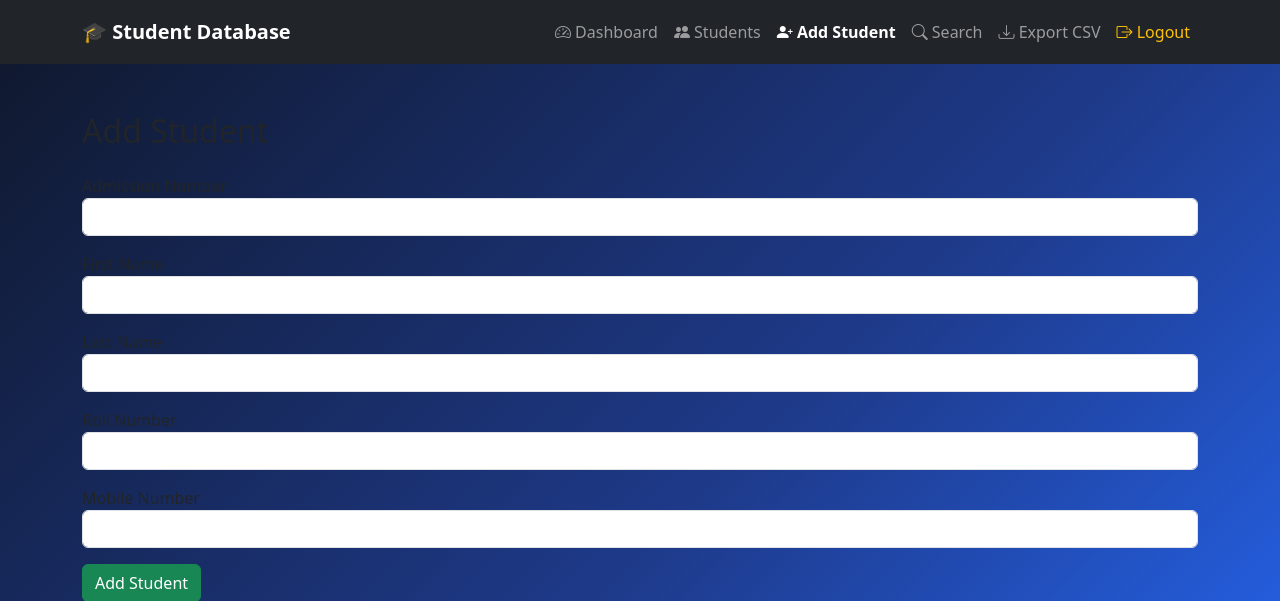
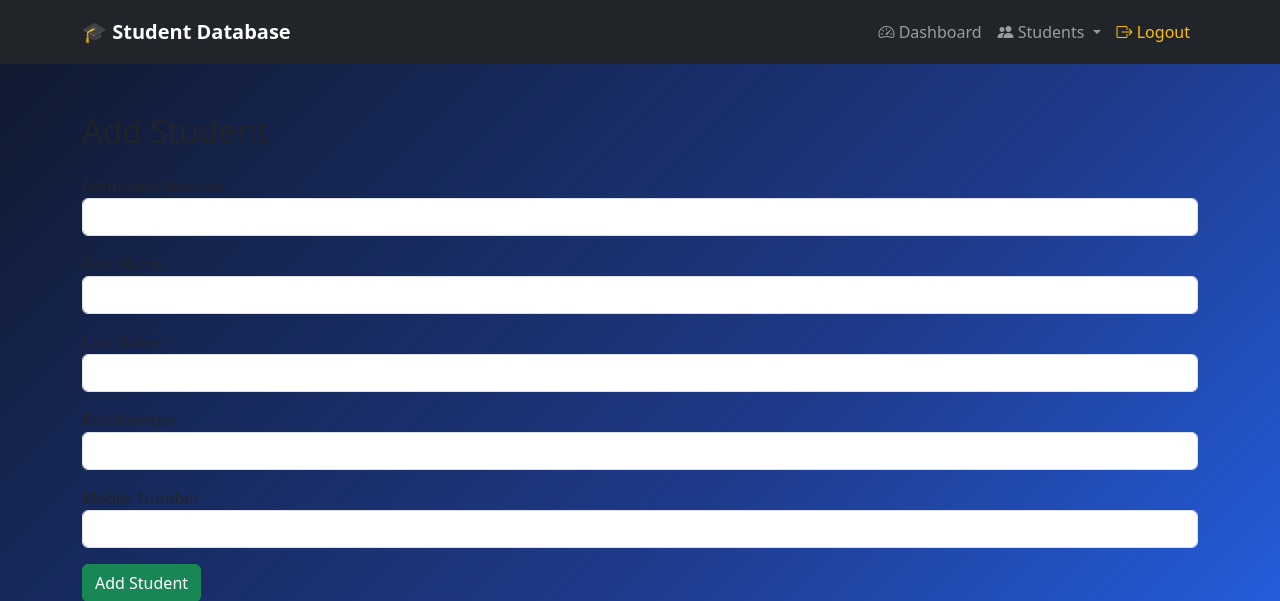
Before and after one commit to himanshu07-12/student-database-management-system, a Flask app: page /add in a window 1280 px wide. Shown: the top 601 px of the page. Run offline with Flask 3, Linux system fonts and the light colour scheme; the visitor is signed in with stand-in values (Sample User, id 1).

Commit message:
modified navbar

```diff
--- a/templates/base.html
+++ b/templates/base.html
@@ -26,7 +26,7 @@
 
     <div class="container">
 
-        <a class="navbar-brand fw-bold" href="/dashboard">
+        <a class="navbar-brand fw-bold" href="/">
 
             🎓 Student Database
 
@@ -44,74 +44,100 @@
         <div class="collapse navbar-collapse"
              id="navbarNav">
 
-            <ul class="navbar-nav ms-auto">
+  <ul class="navbar-nav ms-auto">
 
-                <li class="nav-item">
+{% if session.get("user") %}
 
-                   <a class="nav-link {% if current == '/dashboard' %}active fw-bold{% endif %}"
-                    href="/dashboard">
+    <li class="nav-item">
+        <a class="nav-link {% if current == '/dashboard' %}active fw-bold{% endif %}" href="/dashboard">
+            <i class="bi bi-speedometer2"></i> Dashboard
+        </a>
+    </li>
 
-                       <i class="bi bi-speedometer2"></i> Dashboard
+    <li class="nav-item dropdown">
 
-                    </a>
+        <a class="nav-link dropdown-toggle"
+           href="#"
+           data-bs-toggle="dropdown">
 
-                </li>
+            <i class="bi bi-people-fill"></i> Students
 
-                <li class="nav-item">
+        </a>
 
-                    <a class="nav-link {% if current == '/students' %}active fw-bold{% endif %}"
-                    href="/students">
+        <ul class="dropdown-menu">
 
-                       <i class="bi bi-people-fill"></i> Students
+            <li>
+                <a class="dropdown-item" href="/students">
+                    View Students
+                </a>
+            </li>
 
-                    </a>
+            <li>
+                <a class="dropdown-item" href="/add">
+                    Add Student
+                </a>
+            </li>
 
-                </li>
+            <li>
+                <a class="dropdown-item" href="/search">
+                    Search
+                </a>
+            </li>
 
-                <li class="nav-item">
+            <li>
+                <a class="dropdown-item" href="/export">
+                    Export CSV
+                </a>
+            </li>
 
-                    <a class="nav-link {% if current == '/add' %}active fw-bold{% endif %}"
-                    href="/add">
-                       <i class="bi bi-person-plus-fill"></i> Add Student
+        </ul>
 
-                    </a>
+    </li>
 
-                </li>
+    <li class="nav-item">
 
-                <li class="nav-item">
+        <a class="nav-link text-warning" href="/logout">
 
-                    <a class="nav-link {% if current == '/search' %}active fw-bold{% endif %}"
-                    href="/search">
+            <i class="bi bi-box-arrow-right"></i>
 
-                        <i class="bi bi-search"></i> Search
+            Logout
 
-                    </a>
+        </a>
 
-                </li>
+    </li>
 
-                <li class="nav-item">
+{% else %}
 
-                    <a class="nav-link"
-                       href="/export">
+    <li class="nav-item">
 
-                        <i class="bi bi-download"></i> Export CSV
+        <a class="nav-link active" href="/">
+            Home
+        </a>
 
-                    </a>
+    </li>
 
-                </li>
+    <li class="nav-item">
 
-                <li class="nav-item">
+        <a class="nav-link" href="#about">
+            About
+        </a>
 
-                    <a class="nav-link text-warning"
-                       href="/logout">
+    </li>
 
-                       <i class="bi bi-box-arrow-right"></i> Logout
+    <li class="nav-item">
 
-                    </a>
+        <a class="btn btn-primary ms-3 px-4 rounded-pill"
+           href="/login">
 
-                </li>
+            Login
 
-            </ul>
+        </a>
+
+    </li>
+
+{% endif %}
+
+</ul>
 
         </div>
 
```
